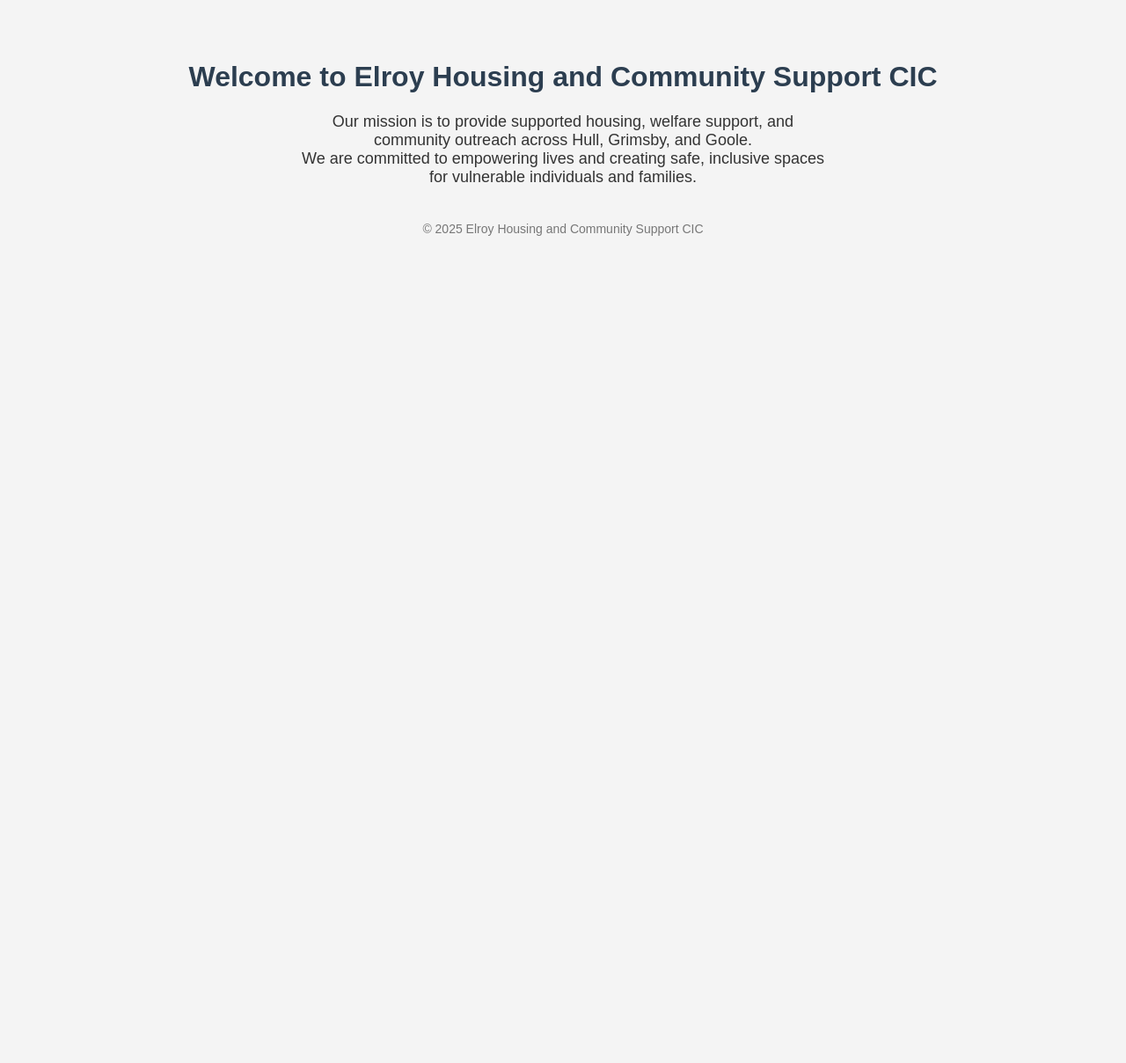
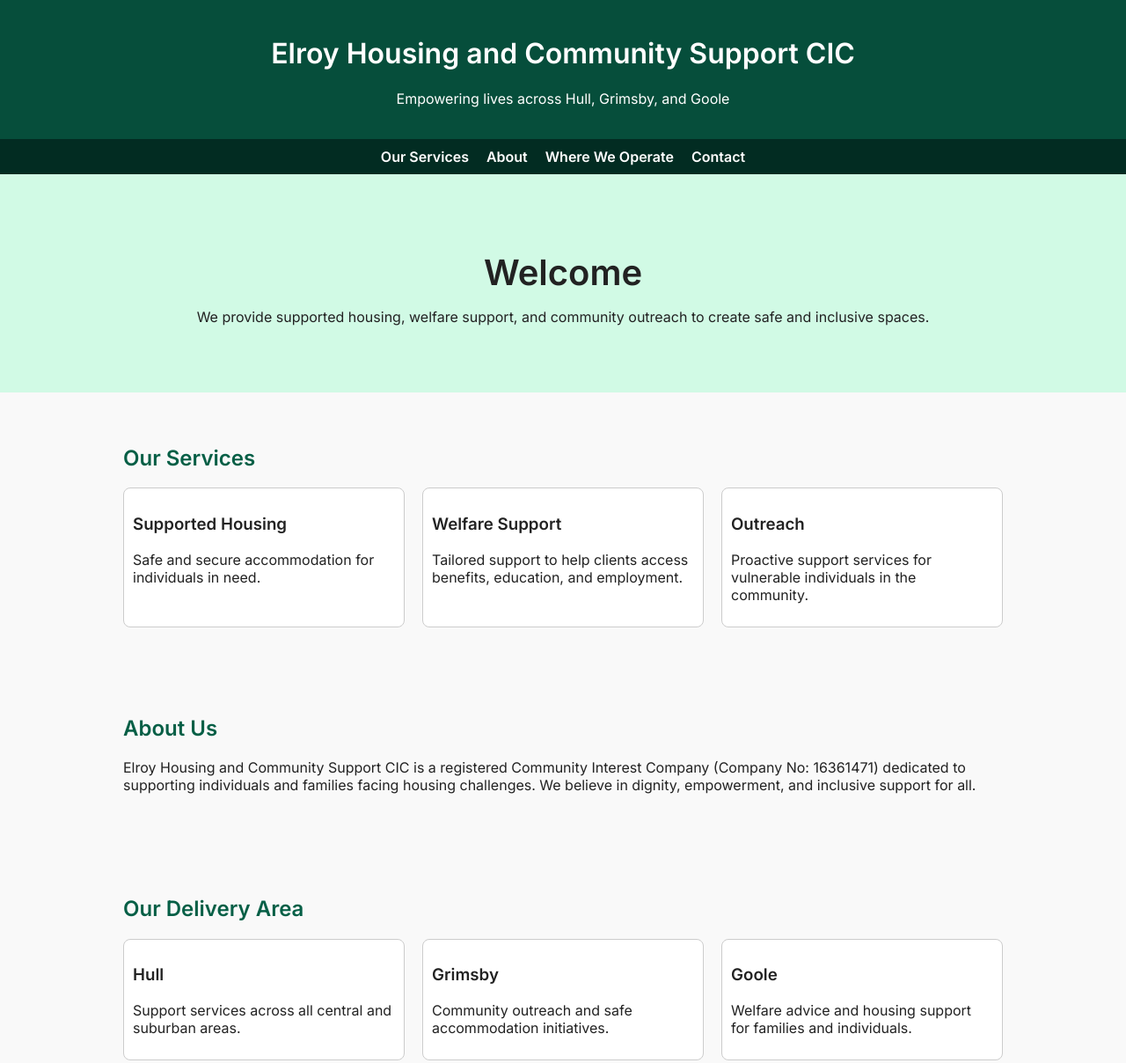
Before and after one commit to kesfaxcharles/elroyhousingandcommunitysupport, a plain HTML site: page index.html in a window 1280 px wide. Shown: the top 1208 px of the page at 88% size. Before the commit the page ends 800 px from the top, so only its background shows below. Drawn offline with Linux system fonts and the light colour scheme.

Commit message:
Add files via upload

```diff
--- a/index.html
+++ b/index.html
@@ -2,25 +2,146 @@
 <!DOCTYPE html>
 <html lang="en">
 <head>
-    <meta charset="UTF-8">
-    <meta name="viewport" content="width=device-width, initial-scale=1.0">
-    <title>Elroy Housing and Community Support CIC</title>
-    <style>
-        body { font-family: Arial, sans-serif; background-color: #f4f4f4; color: #333; padding: 40px; text-align: center; }
-        h1 { color: #2c3e50; }
-        p { font-size: 18px; max-width: 600px; margin: auto; }
-        .footer { margin-top: 40px; font-size: 14px; color: #777; }
-    </style>
+  <meta charset="UTF-8" />
+  <meta name="viewport" content="width=device-width, initial-scale=1.0" />
+  <meta name="description" content="Elroy Housing and Community Support CIC - Supporting lives across Hull, Grimsby, and Goole." />
+  <title>Elroy Housing and Community Support CIC</title>
+  <link href="https://fonts.googleapis.com/css2?family=Inter:wght@400;600&display=swap" rel="stylesheet">
+  <style>
+    body {
+      font-family: 'Inter', sans-serif;
+      margin: 0;
+      background-color: #f9f9f9;
+      color: #222;
+    }
+    header {
+      background-color: #064e3b;
+      color: white;
+      padding: 20px 0;
+      text-align: center;
+    }
+    nav {
+      background: #022c22;
+      display: flex;
+      justify-content: center;
+      gap: 20px;
+      padding: 10px 0;
+    }
+    nav a {
+      color: white;
+      text-decoration: none;
+      font-weight: 600;
+    }
+    .hero {
+      background-color: #d1fae5;
+      padding: 60px 20px;
+      text-align: center;
+    }
+    .hero h1 {
+      margin-bottom: 10px;
+      font-size: 2.5rem;
+    }
+    section {
+      padding: 40px 20px;
+      max-width: 1000px;
+      margin: auto;
+    }
+    section h2 {
+      color: #065f46;
+    }
+    .services, .area {
+      display: flex;
+      flex-direction: column;
+      gap: 20px;
+    }
+    footer {
+      background-color: #064e3b;
+      color: white;
+      text-align: center;
+      padding: 20px;
+      font-size: 14px;
+    }
+    @media (min-width: 768px) {
+      .services, .area {
+        flex-direction: row;
+        justify-content: space-between;
+      }
+      .services div, .area div {
+        flex: 1;
+        padding: 10px;
+        background: #ffffff;
+        border: 1px solid #ccc;
+        border-radius: 8px;
+      }
+    }
+  </style>
 </head>
 <body>
-    <h1>Welcome to Elroy Housing and Community Support CIC</h1>
-    <p>
-        Our mission is to provide supported housing, welfare support, and community outreach
-        across Hull, Grimsby, and Goole.
-    </p>
-    <p>
-        We are committed to empowering lives and creating safe, inclusive spaces for vulnerable individuals and families.
-    </p>
-    <div class="footer">© 2025 Elroy Housing and Community Support CIC</div>
+  <header>
+    <h1>Elroy Housing and Community Support CIC</h1>
+    <p>Empowering lives across Hull, Grimsby, and Goole</p>
+  </header>
+  <nav>
+    <a href="#services">Our Services</a>
+    <a href="#about">About</a>
+    <a href="#area">Where We Operate</a>
+    <a href="#contact">Contact</a>
+  </nav>
+
+  <div class="hero">
+    <h1>Welcome</h1>
+    <p>We provide supported housing, welfare support, and community outreach to create safe and inclusive spaces.</p>
+  </div>
+
+  <section id="services">
+    <h2>Our Services</h2>
+    <div class="services">
+      <div>
+        <h3>Supported Housing</h3>
+        <p>Safe and secure accommodation for individuals in need.</p>
+      </div>
+      <div>
+        <h3>Welfare Support</h3>
+        <p>Tailored support to help clients access benefits, education, and employment.</p>
+      </div>
+      <div>
+        <h3>Outreach</h3>
+        <p>Proactive support services for vulnerable individuals in the community.</p>
+      </div>
+    </div>
+  </section>
+
+  <section id="about">
+    <h2>About Us</h2>
+    <p>Elroy Housing and Community Support CIC is a registered Community Interest Company (Company No: 16361471) dedicated to supporting individuals and families facing housing challenges. We believe in dignity, empowerment, and inclusive support for all.</p>
+  </section>
+
+  <section id="area">
+    <h2>Our Delivery Area</h2>
+    <div class="area">
+      <div>
+        <h3>Hull</h3>
+        <p>Support services across all central and suburban areas.</p>
+      </div>
+      <div>
+        <h3>Grimsby</h3>
+        <p>Community outreach and safe accommodation initiatives.</p>
+      </div>
+      <div>
+        <h3>Goole</h3>
+        <p>Welfare advice and housing support for families and individuals.</p>
+      </div>
+    </div>
+  </section>
+
+  <section id="contact">
+    <h2>Contact Us</h2>
+    <p>Email: support@elroyhousing.org.uk</p>
+    <p>Phone: Coming soon</p>
+  </section>
+
+  <footer>
+    &copy; 2025 Elroy Housing and Community Support CIC | Company No: 16361471 | Registered in the UK
+  </footer>
 </body>
 </html>
```
